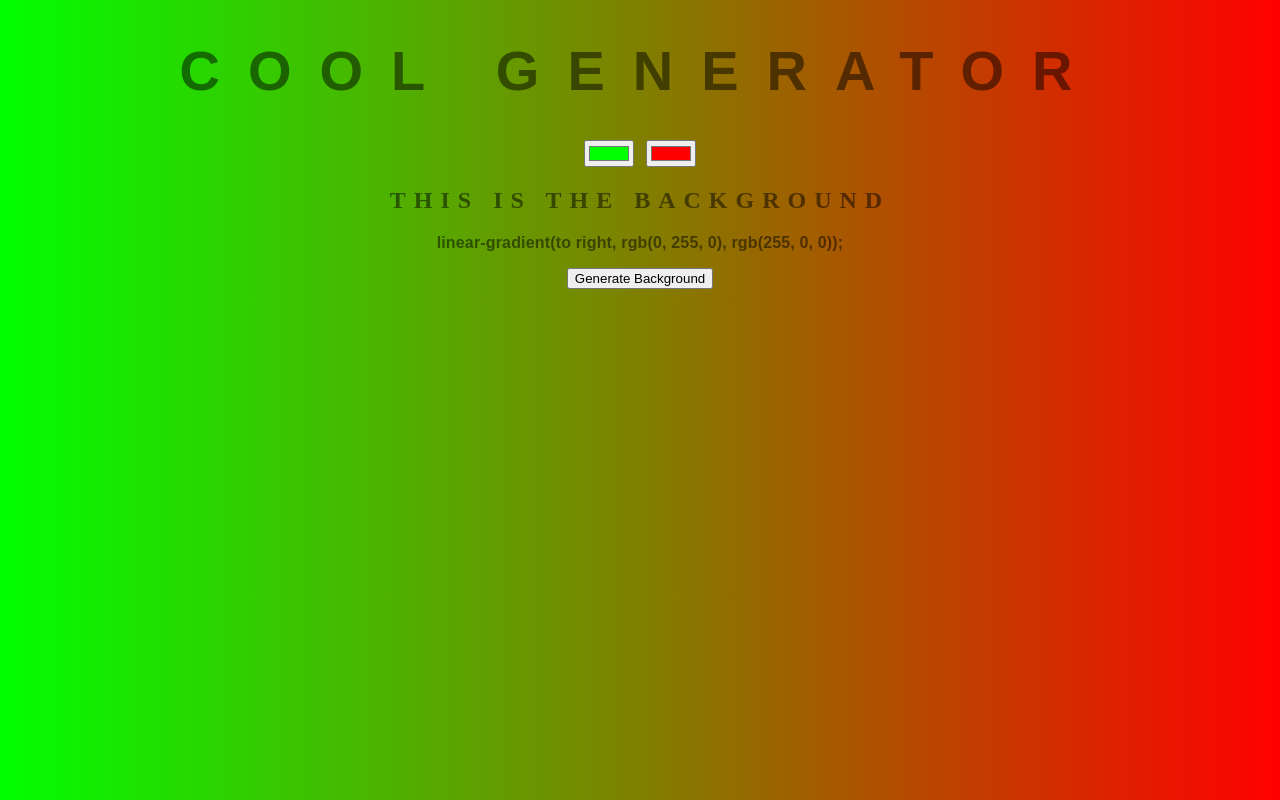
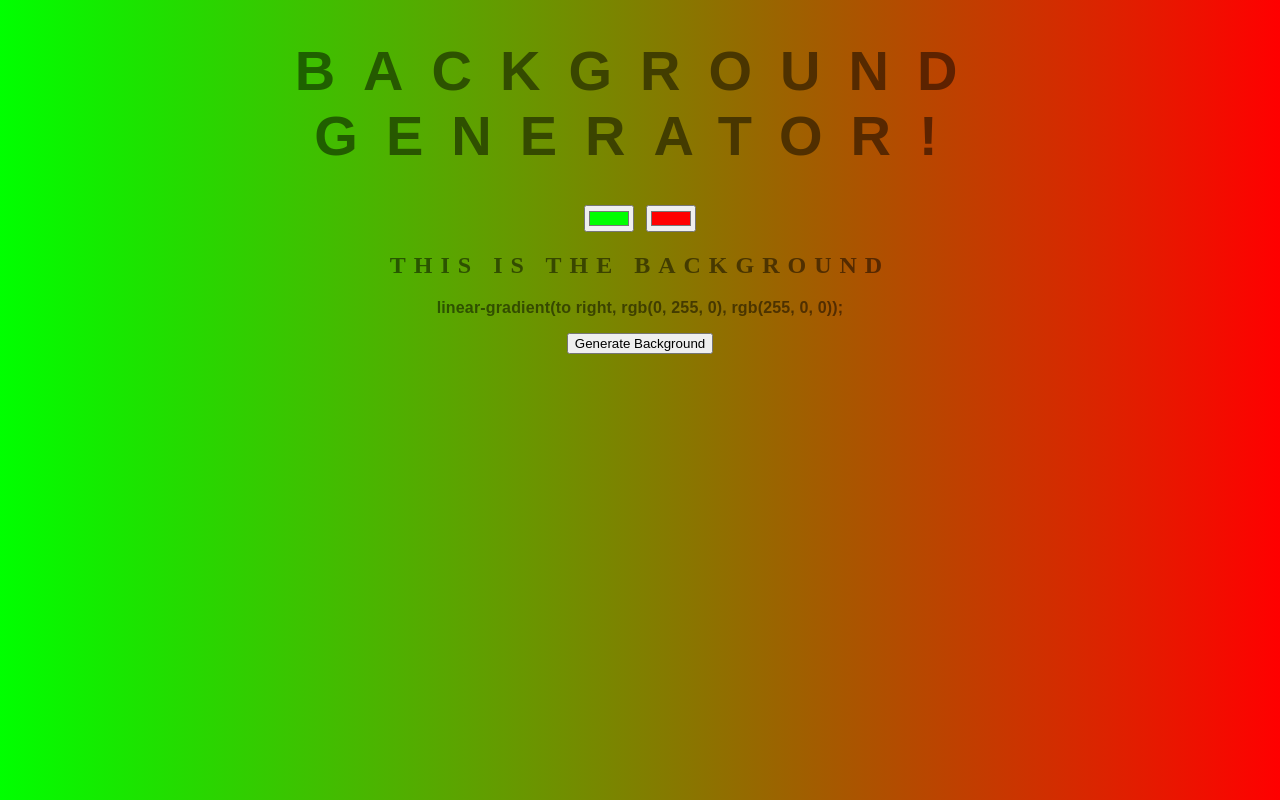
Before and after one commit to jihmmi/background-generator, a plain HTML site: page index.html in a window 1280 px wide. Drawn offline with Linux system fonts and the light colour scheme.

Commit message:
reverting back to old tittle

```diff
--- a/index.html
+++ b/index.html
@@ -5,7 +5,7 @@
 	<link rel="stylesheet" type="text/css" href="style.css">
 </head>
 <body id="gradient">
-	<h1>Cool Generator</h1>
+	<h1>Background Generator!</h1>
 	<input class="color1" type="color" name="color1" value="#00ff00">
 	<input class="color2" type="color" name="color2" value="#ff0000">
 	<h2>This is the Background</h2>
```
